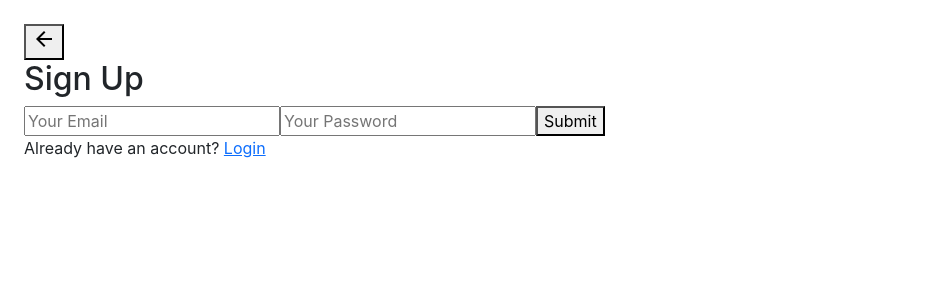
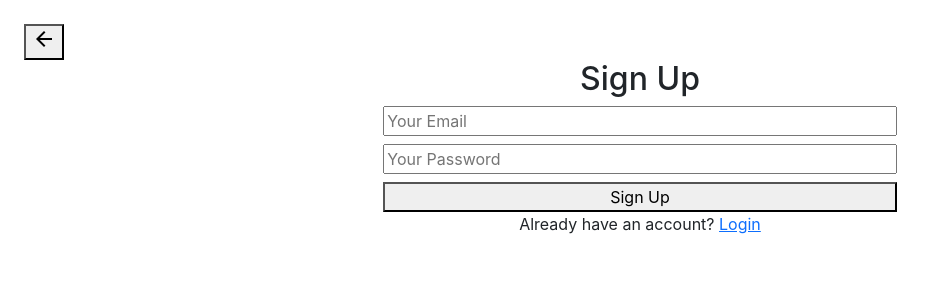
Before and after one commit to hightechu/techccelerator-2023-techie, a React (Create React App) app: page /signup in a window 1280 px wide. Shown: the top 300 px of the page, without its empty margins (0-936 px from the left). Built offline with nearby package versions, Linux system fonts and the light colour scheme.

Commit message:
Changes made to Sign Up Page

```diff
--- a/src/components/PageSignup.js
+++ b/src/components/PageSignup.js
@@ -22,9 +22,10 @@ const PageSignup = () => {
 
       <div className="container-fluid">
         <BackButtonWelcome />
-        <h2>Sign Up</h2>
+        <h2 className="signupTitle">Sign Up</h2>
         {error ? <div>{error}</div> : null}
         <form onSubmit={handleSubmit}>
+          <div className="vstack gap-2 col-md-5 mx-auto">
             <input
               type="email"
               name="email"
@@ -41,11 +42,14 @@ const PageSignup = () => {
               required
               onChange={(e) => setPassword(e.target.value)}
             />
-          <button type="submit">Submit</button>
+            <button type="submit">Sign Up</button>
+            </div>
         </form>
-        <p>
+
+          <p className="signupTitle">
             Already have an account? <a href="/login">Login</a>
           </p>
+
       </div>
 
     </>
--- a/src/index.css
+++ b/src/index.css
@@ -24,7 +24,7 @@ code {
   font-size: 64px;
 }
 
-.aboutTitle, .loginTitle {
+.aboutTitle, .loginTitle, .signupTitle {
   text-align: center;
 }
 
```
Lines whose indentation alone changed are shown as unchanged.
